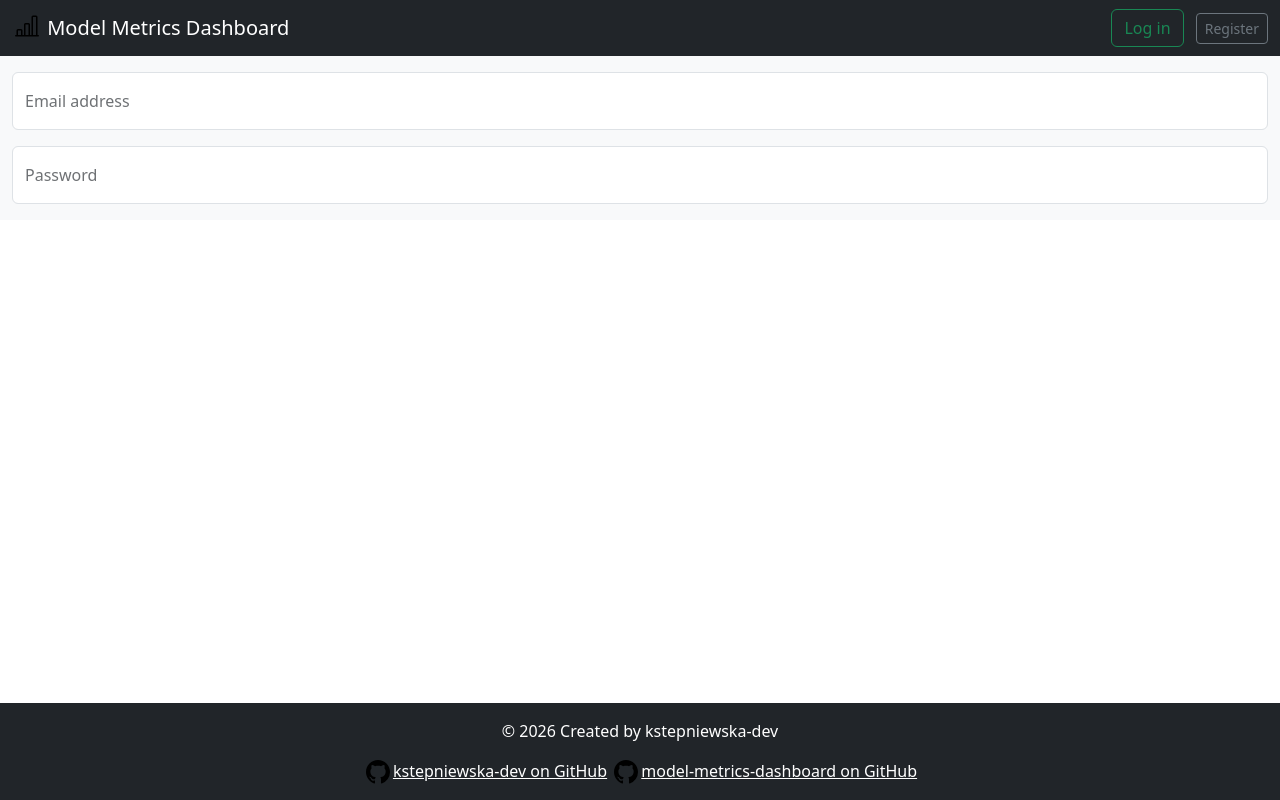
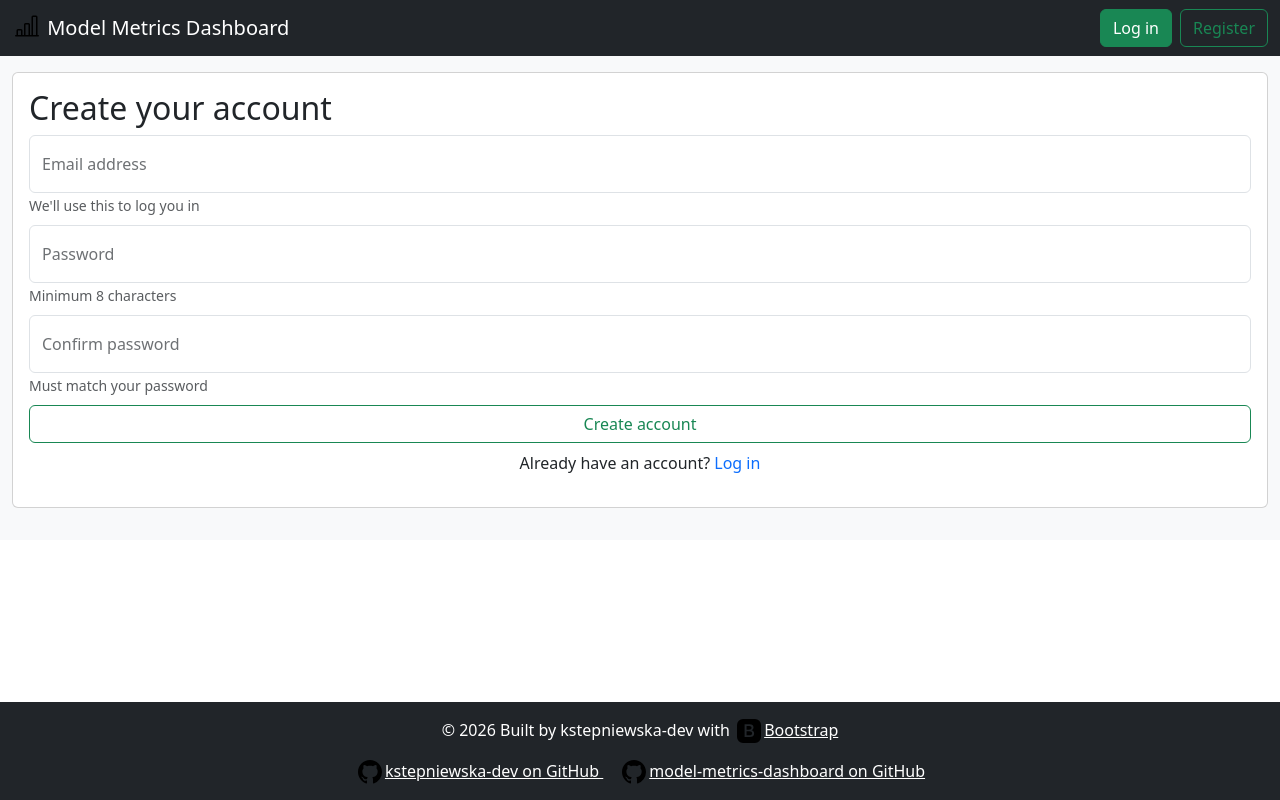
Before and after one commit to kstepniewska-dev/model-metrics-dashboard, a Flask app: page /register in a window 1280 px wide. Run offline with Flask 3, Linux system fonts and the light colour scheme; some libraries are stand-ins or nearby versions.

Commit message:
Enhanced login and registration, updated index.py

```diff
--- a/index.py
+++ b/index.py
@@ -1,19 +1,85 @@
-from flask import Flask, render_template
+from flask import Flask, render_template, request, redirect, url_for, flash, session
+from datetime import datetime
 
 app = Flask(__name__)
+app.secret_key = 'your_secret_key_here'  # Replace with a secure key in production
 
 @app.route('/')
 def index():
-    return render_template('index.html')
+    return render_template('index.html', year=datetime.now().year)
 
-@app.route('/login')
+@app.route('/login', methods=['GET', 'POST'])
 def login():
-    return render_template('login.html')
+    if request.method == 'POST':
+        email = request.form.get('email')
+        password = request.form.get('password')
 
+        # TODO: Implement actual user authentication
+        # For now, validate basic inputs
 
-@app.route('/register')
+        if not email or not password:
+            return render_template(
+                'login.html',
+                error='Email and password are required.',
+                year=datetime.now().year
+            )
+
+        # TODO: Query database and verify credentials
+        # if authenticate_user(email, password):
+        #     session['user_id'] = user.id
+        #     session['email'] = user.email
+        #     return redirect(url_for('index'))
+
+        # Placeholder error
+        flash('Invalid email or password.', 'error')
+        return render_template('login.html',
+                               error='Invalid email or password.',
+                               year=datetime.now().year)
+
+    return render_template('login.html', year=datetime.now().year)
+
+@app.route('/register', methods=['GET', 'POST'])
 def register():
-    return render_template('register.html')
+    if request.method == 'POST':
+        email = request.form.get('email')
+        password = request.form.get('password')
+        password_confirm = request.form.get('password_confirm')
+
+        # Validation
+        if not email or not password or not password_confirm:
+            return render_template(
+                'register.html',
+                error='All fields are required.',
+                year=datetime.now().year
+            )
+
+        if password != password_confirm:
+            return render_template(
+                'register.html',
+                error='Passwords do not match.',
+                year=datetime.now().year
+            )
+
+        if len(password) < 8:
+            return render_template(
+                'register.html',
+                error='Password must be at least 8 characters.',
+                year=datetime.now().year
+            )
+
+        # TODO: Check if email already exists
+        # TODO: Hash password and save to database
+        # if user_exists(email):
+        #     return render_template('register.html', error='Email already registered.', year=datetime.now().year)
+        # create_user(email, hash_password(password))
+
+        return render_template(
+            'register.html',
+            success='Account created! You can now log in.',
+            year=datetime.now().year
+        )
+
+    return render_template('register.html', year=datetime.now().year)
 
 if __name__ == '__main__':
     app.run(debug=True, port=5000)
--- a/templates/base.html
+++ b/templates/base.html
@@ -6,43 +6,74 @@
     <meta name="viewport" content="width=device-width, initial-scale=1.0">
     <title>{% block title %}Model Metrics Dashboard{% endblock %}</title>
     <link rel="stylesheet" href="{{ url_for('static', filename='css/bootstrap.min.css') }}">
-    <script src="{{ url_for('static', filename='js/bootstrap.bundle.min.js') }}" defer></script>
 </head>
 
-</html>
+<body>
+    <!-- Skip to main content link for keyboard users -->
+    <a href="#main-content" class="visually-hidden-focusable">Skip to main content</a>
 
-<body>
-    <header class="">
+    <header>
         <nav class="navbar navbar-dark navbar-expand bg-dark sticky-top">
             <div class="container-fluid">
-                <a class="navbar-brand" href="{{url_for('index') }}">
-                    <img src="{{url_for('static', filename='img/bar-chart-line.svg') }}" alt="bar chart logo" width="30"
-                        height="24" class="d-inline-block align-text-top">
+                <a class="navbar-brand" href="{{ url_for('index') }}">
+                    <img
+                        src="{{ url_for('static', filename='img/bar-chart-line.svg') }}"
+                        alt="Model Metrics Dashboard"
+                        width="30"
+                        height="24"
+                        class="d-inline-block align-text-top">
                     Model Metrics Dashboard
                 </a>
-                <form>
-                    <a href="{{url_for('login') }}">
-                        <button class="btn btn-outline-success me-2" type="button">Log
-                            in</button></a>
-                    <a href="{{url_for('register') }}">
-                        <button class="btn btn-sm btn-outline-secondary" type="button">Register</button></a>
-                </form>
+                <nav class="d-flex gap-2">
+                    <a href="{{ url_for('login') }}" class="btn btn-success">Log in</a>
+                    <a href="{{ url_for('register') }}" class="btn btn-outline-success">Register</a>
+                </nav>
             </div>
             {% block navbar %}{% endblock %}
         </nav>
     </header>
-    <main>
+
+    <main id="main-content">
         <div class="container-fluid bg-body-tertiary text-white py-3">
             {% block content %}{% endblock %}
         </div>
     </main>
+
     <footer class="bg-dark text-white text-center fixed-bottom py-3 footer-small">
-        <p>&copy; 2026 Created by kstepniewska-dev</p>
-        <a href="https://github.com/kstepniewska-dev" class="text-white">
-            <img src="{{url_for('static', filename='img/github.svg') }}" alt="GitHub logo" width="30" height="24"
-                class="d-inline-block align-text-top">kstepniewska-dev on GitHub</a>
-        <a href="https://github.com/kstepniewska-dev/model-metrics-dashboard" class="text-white">
-            <img src="{{url_for('static', filename='img/github.svg') }}" alt="GitHub logo" width="30" height="24"
-                class="d-inline-block align-text-top">model-metrics-dashboard on GitHub</a>
+        <p>&copy; <span id="year">{{ year }}</span> Built by kstepniewska-dev with
+            <a href="https://getbootstrap.com" class="text-white">
+                <img
+                    src="{{ url_for('static', filename='img/bootstrap-fill.svg') }}"
+                    alt=""
+                    width="30"
+                    height="24"
+                    class="d-inline-block align-text-top"
+                    aria-hidden="true">Bootstrap
+            </a>
+        </p>
+        <nav aria-label="Social links">
+            <a href="https://github.com/kstepniewska-dev" class="text-white me-3">
+                <img
+                    src="{{ url_for('static', filename='img/github.svg') }}"
+                    alt=""
+                    width="30"
+                    height="24"
+                    class="d-inline-block align-text-top"
+                    aria-hidden="true">kstepniewska-dev on GitHub
+            </a>
+            <a href="https://github.com/kstepniewska-dev/model-metrics-dashboard" class="text-white">
+                <img
+                    src="{{ url_for('static', filename='img/github.svg') }}"
+                    alt=""
+                    width="30"
+                    height="24"
+                    class="d-inline-block align-text-top"
+                    aria-hidden="true">model-metrics-dashboard on GitHub
+            </a>
+        </nav>
     </footer>
+
+    <script src="{{ url_for('static', filename='js/bootstrap.bundle.min.js') }}" defer></script>
 </body>
+
+</html>
--- a/templates/register.html
+++ b/templates/register.html
@@ -3,12 +3,90 @@
 {% block title %}Model Metrics Dashboard - Register{% endblock %}
 
 {% block content %}
-<div class="form-floating mb-3">
-  <input type="email" class="form-control" id="floatingInput" placeholder="name@example.com">
-  <label for="floatingInput">Email address</label>
-</div>
-<div class="form-floating">
-  <input type="password" class="form-control" id="floatingPassword" placeholder="Password">
-  <label for="floatingPassword">Password</label>
-</div>
+<article class="card mb-3">
+  <div class="card-body">
+    <h2 class="card-title">Create your account</h2>
+
+    <form method="POST" action="{{ url_for('register') }}" id="register-form">
+      <!-- Email field -->
+      <div class="form-floating mb-2">
+        <input
+          type="email"
+          class="form-control"
+          id="register-email"
+          name="email"
+          placeholder="name@example.com"
+          required
+          aria-describedby="email-hint">
+        <label for="register-email">Email address</label>
+        <small id="email-hint" class="form-text text-muted">
+          We'll use this to log you in
+        </small>
+      </div>
+
+      <!-- Password field -->
+      <div class="form-floating mb-2">
+        <input
+          type="password"
+          class="form-control"
+          id="register-password"
+          name="password"
+          placeholder="Password"
+          required
+          minlength="8"
+          aria-describedby="password-hint">
+        <label for="register-password">Password</label>
+        <small id="password-hint" class="form-text text-muted">
+          Minimum 8 characters
+        </small>
+      </div>
+
+      <!-- Password confirmation field -->
+      <div class="form-floating mb-2">
+        <input
+          type="password"
+          class="form-control"
+          id="register-password-confirm"
+          name="password_confirm"
+          placeholder="Confirm password"
+          required
+          minlength="8"
+          aria-describedby="password-confirm-hint">
+        <label for="register-password-confirm">Confirm password</label>
+        <small id="password-confirm-hint" class="form-text text-muted">
+          Must match your password
+        </small>
+      </div>
+
+      <!-- Error message container -->
+      {% if error %}
+      <div class="alert alert-danger mb-2" role="alert" id="register-error">
+        {{ error }}
+      </div>
+      {% endif %}
+
+      <!-- Success message container -->
+      {% if success %}
+      <div class="alert alert-success mb-2" role="alert" id="register-success">
+        {{ success }}
+      </div>
+      {% endif %}
+
+      <!-- Submit button -->
+      <div class="d-grid gap-2 mb-2">
+        <button type="submit" class="btn btn-outline-success">Create account</button>
+      </div>
+
+      <!-- Login link -->
+      <div class="text-center">
+        <p>
+          Already have an account?
+          <a href="{{ url_for('login') }}" class="text-decoration-none">
+            Log in
+          </a>
+        </p>
+      </div>
+    </form>
+  </div>
+</article>
 {% endblock %}
```
Also changed, not shown: templates/index.html (+31 -16 lines), templates/login.html (+61 -8 lines), static/img/bootstrap-fill.svg (added).
